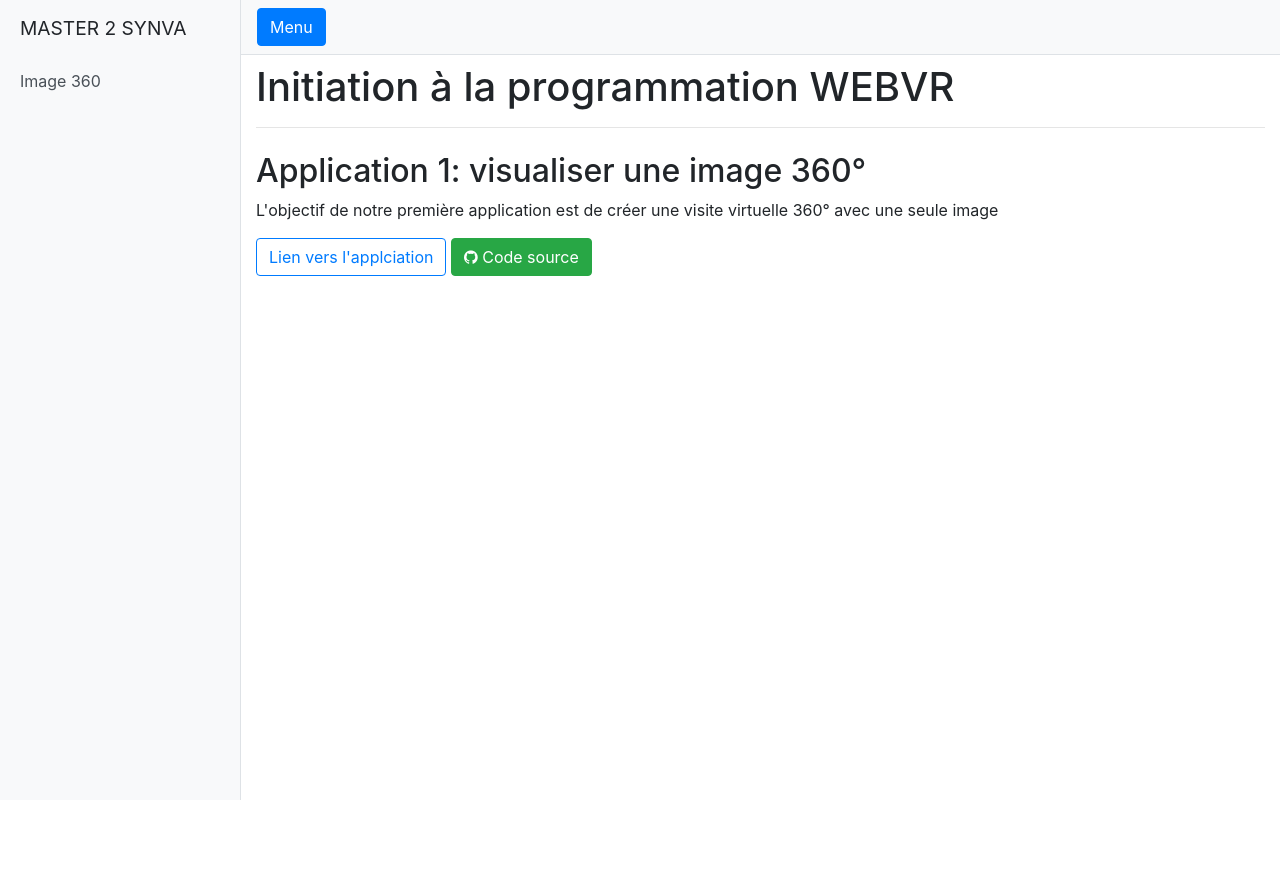
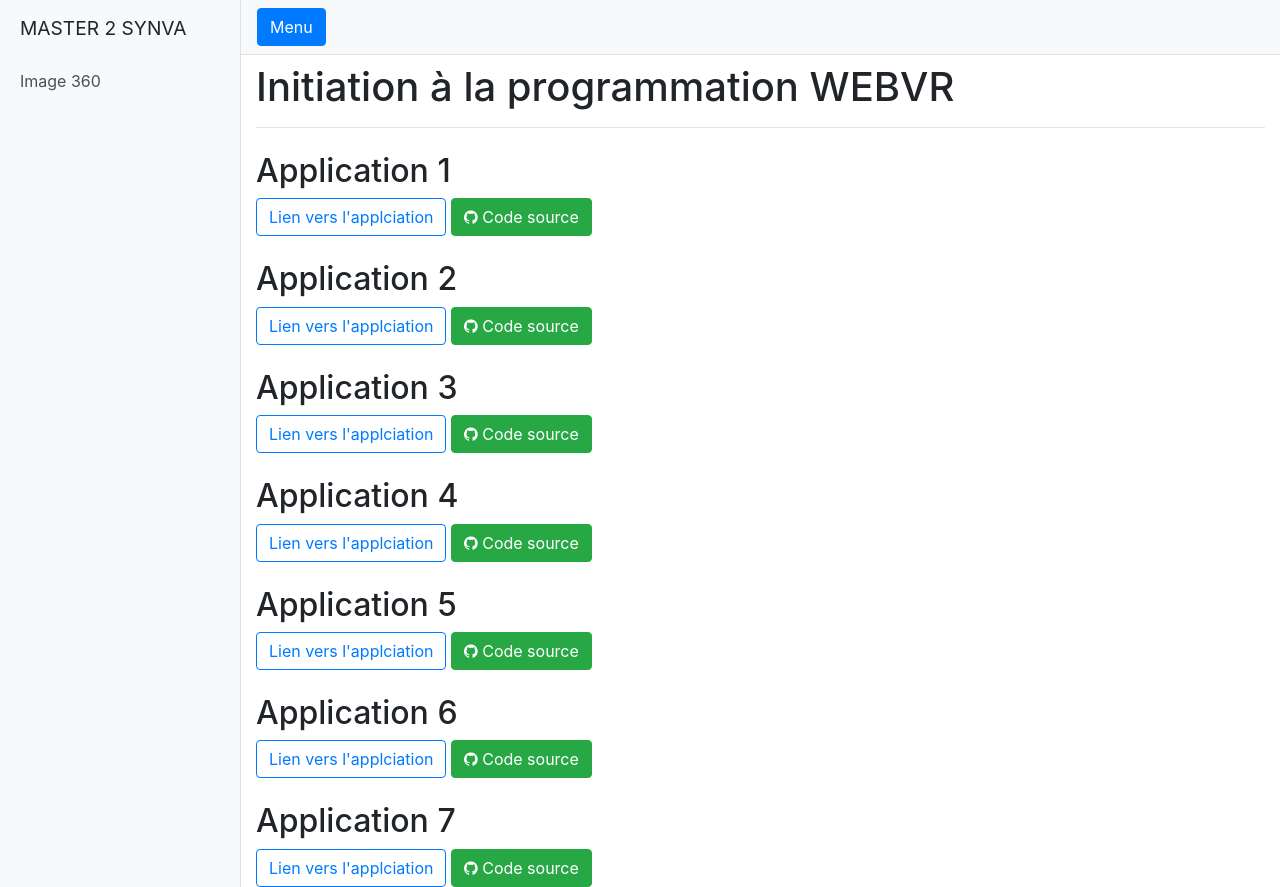
Before and after one commit to timri86/vitualSYNVA, a plain HTML site: page index.html in a window 1280 px wide. Before the commit the page ends 800 px from the top, so only its background shows below. Drawn offline with Linux system fonts and the light colour scheme.

Commit message:
first commit

```diff
--- a/index.html
+++ b/index.html
@@ -47,10 +47,27 @@
       <div class="container mt-2">
         <h1>Initiation à la programmation WEBVR</h1>
         <hr/>
-        <h2 class="mt-4">Application 1: visualiser une image 360°</h2>
-        <p>L'objectif de notre première application est de créer une visite virtuelle 360° avec une seule image </p>
+        <h2 class="mt-4">Application 1</h2>
         <a href="APP1/index.html" target="_blank" class="btn btn-outline-primary">Lien vers l'applciation</a>
-        <a href="https://github.com/timri86/SYNVA2-WEBVR/tree/main/APP1" target="_blank" class="btn btn-success"><i class="fa fa-github"></i> Code source</a>
+        <a href="https://github.com/timri86/vitualSYNVA/tree/master/APP1" target="_blank" class="btn btn-success"><i class="fa fa-github"></i> Code source</a>
+        <h2 class="mt-4">Application 2</h2>
+        <a href="APP2/index.html" target="_blank" class="btn btn-outline-primary">Lien vers l'applciation</a>
+        <a href="https://github.com/timri86/vitualSYNVA/tree/master/APP2" target="_blank" class="btn btn-success"><i class="fa fa-github"></i> Code source</a>
+        <h2 class="mt-4">Application 3</h2>
+        <a href="APP3/index.html" target="_blank" class="btn btn-outline-primary">Lien vers l'applciation</a>
+        <a href="https://github.com/timri86/vitualSYNVA/tree/master/APP3" target="_blank" class="btn btn-success"><i class="fa fa-github"></i> Code source</a>
+        <h2 class="mt-4">Application 4</h2>
+        <a href="APP4/index.html" target="_blank" class="btn btn-outline-primary">Lien vers l'applciation</a>
+        <a href="https://github.com/timri86/vitualSYNVA/tree/master/APP4" target="_blank" class="btn btn-success"><i class="fa fa-github"></i> Code source</a>
+        <h2 class="mt-4">Application 5</h2>
+        <a href="APP5/index.html" target="_blank" class="btn btn-outline-primary">Lien vers l'applciation</a>
+        <a href="hhttps://github.com/timri86/vitualSYNVA/tree/master/APP5" target="_blank" class="btn btn-success"><i class="fa fa-github"></i> Code source</a>
+        <h2 class="mt-4">Application 6</h2>
+        <a href="APP6/index.html" target="_blank" class="btn btn-outline-primary">Lien vers l'applciation</a>
+        <a href="https://github.com/timri86/vitualSYNVA/tree/master/APP6" target="_blank" class="btn btn-success"><i class="fa fa-github"></i> Code source</a>
+        <h2 class="mt-4">Application 7</h2>
+        <a href="APP7/index.html" target="_blank" class="btn btn-outline-primary">Lien vers l'applciation</a>
+        <a href="hhttps://github.com/timri86/vitualSYNVA/tree/master/APP7" target="_blank" class="btn btn-success"><i class="fa fa-github"></i> Code source</a>
       </div>
     </div>
     <!-- /#page-content-wrapper -->
```
